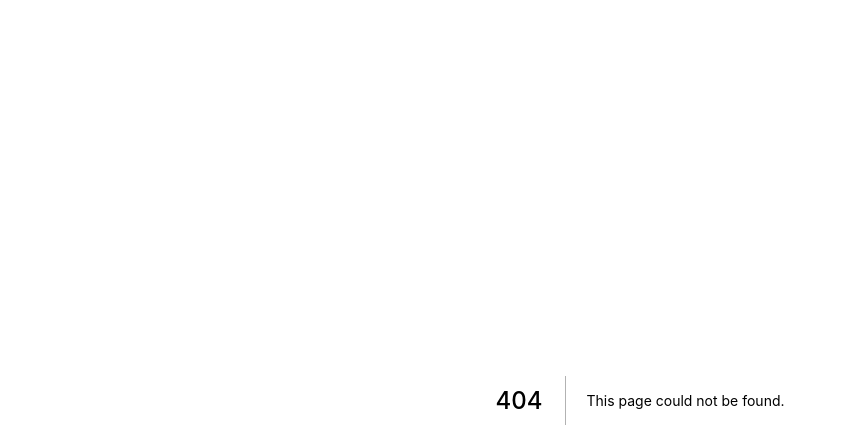
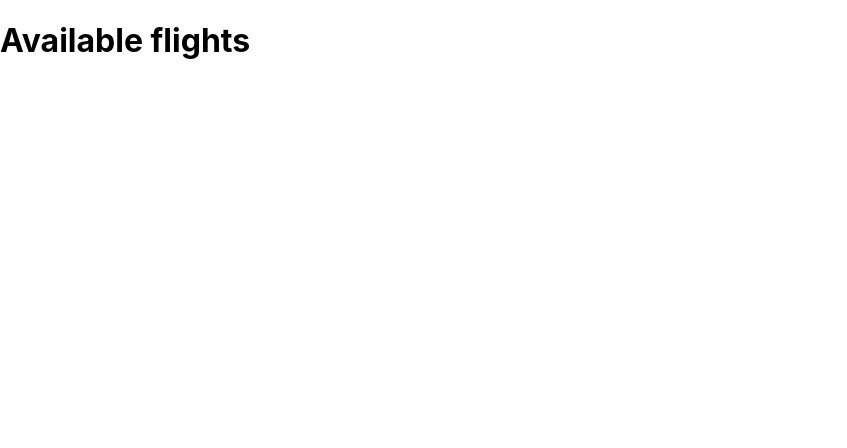
Before and after one commit to harshavardhanakrishnachaitanya2001/BIALginiapp, a Next.js app: page /Home in a window 1280 px wide. Before the commit this address had no page. Shown: the top 448 px of the page, without its empty margins (0-847 px from the left). Built offline with nearby package versions, Linux system fonts and the light colour scheme.

Commit message:
initialized available flights and book tickets pages

```diff
--- /dev/null
+++ b/pages/Book.js
@@ -0,0 +1,5 @@
+export default function Book(){
+    return <>
+        <h1>Book your flight</h1>
+    </>
+}
--- /dev/null
+++ b/pages/Home.js
@@ -0,0 +1,5 @@
+export default function Home(){
+    return <>
+        <h1>Available flights</h1>
+    </>
+}
--- a/pages/index.js
+++ b/pages/index.js
@@ -1,4 +1,4 @@
-export default function Home(){
+export default function Page1(){
   return <>
     <h1>BIAL</h1>
   </>
```
